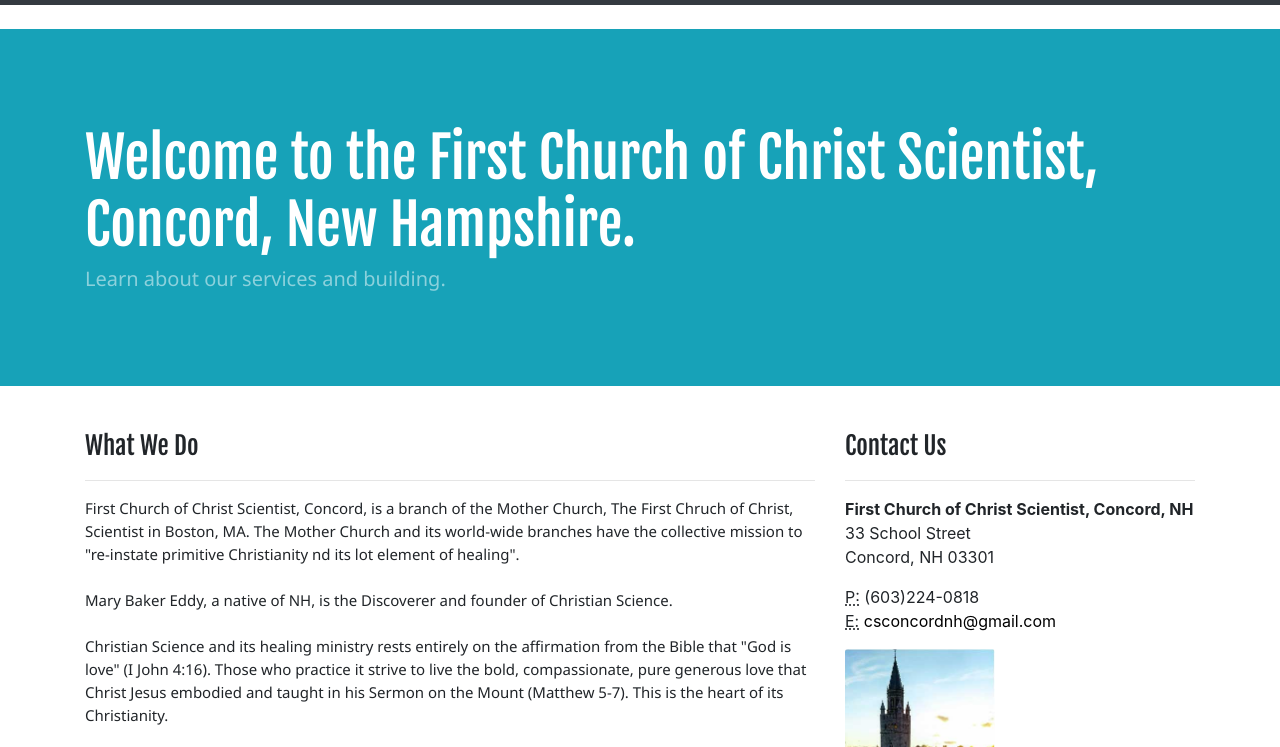
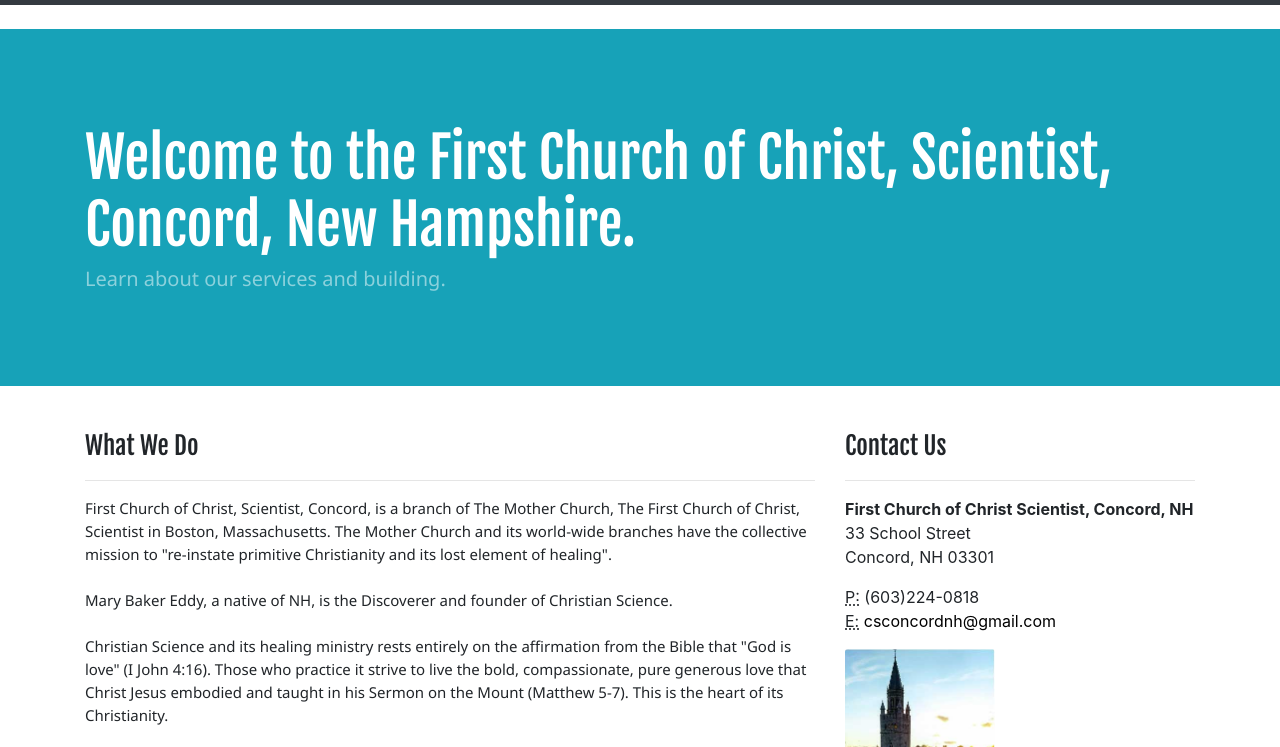
Before and after one commit to emeraldaly/churchconcord, a website: page public/home2.html in a window 1280 px wide. Shown: the part 51-798 px from the top of the page. Drawn offline with nearby package versions, Linux system fonts and the light colour scheme.

Commit message:
spelling changes

```diff
--- a/public/home2.html
+++ b/public/home2.html
@@ -79,7 +79,7 @@
     <div class="container h-100">
       <div class="row h-100 align-items-center">
         <div class="col-lg-12">
-          <h1 class="display-4 text-white mt-5 mb-2">Welcome to the First Church of Christ Scientist, Concord, New Hampshire.</h1>
+          <h1 class="display-4 text-white mt-5 mb-2">Welcome to the First Church of Christ, Scientist, Concord, New Hampshire.</h1>
           <p class="lead mb-5 text-white-50">Learn about our services and building.</p>
 
 
@@ -97,7 +97,7 @@
       <div class="col-md-8 mb-5">
         <h2>What We Do</h2>
         <hr>
-        <p>First Church of Christ Scientist, Concord, is a branch of the Mother Church, The First Chruch of Christ, Scientist in Boston, MA. The Mother Church and its world-wide branches have the collective mission to "re-instate primitive Christianity nd its lot element of healing".</p>
+        <p>First Church of Christ, Scientist, Concord, is a branch of The Mother Church, The First Church of Christ, Scientist in Boston, Massachusetts. The Mother Church and its world-wide branches have the collective mission to "re-instate primitive Christianity and its lost element of healing".</p>
           <p>Mary Baker Eddy, a native of NH, is the Discoverer and founder of Christian Science.</p>
           <p>Christian Science and its healing ministry rests entirely on the affirmation from the Bible that "God is love" (I John 4:16). Those who practice it strive to live the bold, compassionate, pure generous love that Christ Jesus embodied and taught in his Sermon on the Mount (Matthew 5-7). This is the heart of its Christianity.</p>
           <p>Our edifice has recently undergone quite a bit of preservation work. We are grateful for the many donors who made this work possible and look forward to sharing the results with the public and congregation.</p>
```
